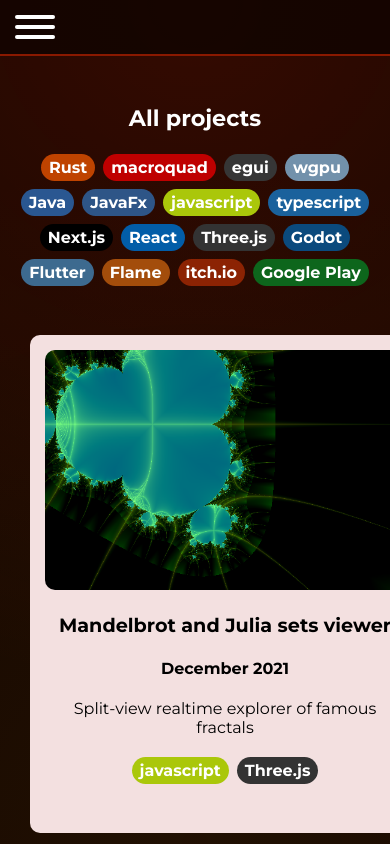
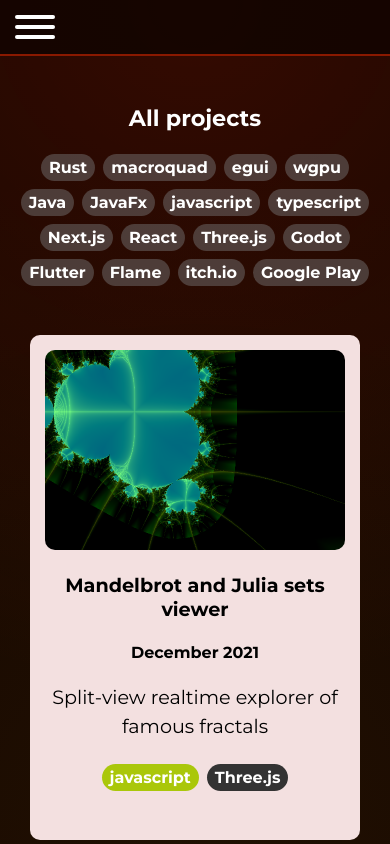
Before and after one commit to gre-v-el/portfolio, a Next.js app: page /projects in a window 390 px wide. Shown: the top 844 px of the page. Built offline with nearby package versions, Linux system fonts and the light colour scheme.

Commit message:
Improved the api for the Tag component, added the project page,

```diff
--- a/app/globals.css
+++ b/app/globals.css
@@ -51,7 +51,7 @@ main {
 	flex-grow: 1;
 }
 
-/* Header sizing */
+/* text sizing */
 h1 {
 	font-size: 4rem;
 }
@@ -61,8 +61,12 @@ h2 {
 h3 {
 	font-size: 1.5rem;
 }
+p {
+	font-size: 1.2rem;
+	line-height: 1.5;
+}
 
-/* Desktop and mobile navbar */
+/* Desktop and mobile navbars */
 #desktop-nav {
 	width: 120px;
 	border-right: 1px solid rgba(var(--primary-rgb), 0.2);
@@ -198,6 +202,8 @@ h3 {
 	font-variation-settings: 'FILL' 1, 'wght' 300, 'GRAD' 0, 'opsz' 48;
 }
 
+
+/* tags */
 .tags {
 	display: flex;
 	flex-wrap: wrap;
@@ -212,8 +218,10 @@ h3 {
 	border-radius: 100px;
 	font-weight: bold;
 	transition: 0.3s;
+	color: #fff;
 }
 
+/* project tiles */
 .projects {
 	display: flex;
 	flex-wrap: wrap;
@@ -244,16 +252,6 @@ h3 {
 	text-decoration: none;
 }
 
-.tag {
-	color: #fff;
-}
-
-@media (max-width: 800px) {
-	.project {
-		width: 100%;
-	}
-}
-
 
 /* responsiveness */
 @media (max-width: 800px) {
@@ -272,6 +270,9 @@ h3 {
 	h3 {
 		font-size: 1.2rem;
 	}
+	.project {
+		width: calc(100% - 60px);
+	}
 }
 @media (min-width: 800px) {
 	#mobile-nav, .mobile-nav-padder {
--- a/app/page.tsx
+++ b/app/page.tsx
@@ -6,7 +6,7 @@ export default function Home() {
 	<div id={styles["main"]}>
 		<div style={{flexGrow: 1}}/>
 
-		<div id="main-row">
+		<div id={styles["main-row"]}>
 			<div style={{flexGrow: 1}}/>
 
 			<div id={styles["main-cell"]}>
--- a/app/projects/page.tsx
+++ b/app/projects/page.tsx
@@ -9,7 +9,7 @@ export default function Projects() {
 	return (
 	<div className={style["main"]}>
 		<h2>All projects</h2>
-		<Tags data={data}/>
+		<Tags tags={data.tags}/>
 		<ProjectTiles data={data}/>
 	</div>
 	);
--- /dev/null
+++ b/app/projects/project/[projectName]/page.module.css
@@ -0,0 +1,50 @@
+.main {
+	padding: 30px;
+}
+
+.title-centerer {
+	text-align: center;
+}
+
+.title {
+	display: inline-block;
+	text-align: left;
+}
+
+.images {
+	display: flex;
+	flex-wrap: wrap;
+	gap: 30px;
+	padding: 0 40px;
+	justify-content: center;
+	align-items: center;
+}
+
+.main p {
+	padding: 0 100px;
+}
+
+.main img {
+	max-width: 40%;
+	height: auto;
+}
+
+@media (max-width: 800px) {
+	.main img {
+		width: 100%;
+		margin: 10px 0;
+	}
+
+	.main p {
+		padding: 0 10px;
+	}
+
+	.images {
+		display: block;
+	}
+
+	.main img {
+		width: 100%;
+		max-width: 100%;
+	}
+}
--- /dev/null
+++ b/app/projects/project/page.tsx
@@ -0,0 +1,5 @@
+import { redirect } from "next/navigation";
+
+export default function Tag() {
+	redirect("/projects");
+}
--- a/app/projects/tag/[tagName]/page.tsx
+++ b/app/projects/tag/[tagName]/page.tsx
@@ -25,7 +25,7 @@ export default function TagName(
 		<div className={style["main"]}>
 			<h2>Projects tagged {params.tagName}</h2>
 
-			<Tags data={data} selected={params.tagName}/>
+			<Tags tags={data.tags} selected={params.tagName}/>
 			<ProjectTiles data={displayedData}/>
 			{displayed.length === 0 && (
 				<h3>no projects found</h3>
--- a/components/ProjectTiles.tsx
+++ b/components/ProjectTiles.tsx
@@ -1,4 +1,5 @@
 import Link from "next/link";
+import Tags from "./Tags";
 
 export default function ProjectTiles(
 	{
@@ -16,15 +17,7 @@ export default function ProjectTiles(
 						<h3>{project.name}</h3>
 						<h4>{project.date}</h4>
 						<p>{project.short_description}</p>
-						<div className="tags">
-							{project.tags.map((tag) => {
-								return (
-									<div className="tag" style={{ backgroundColor: data.tags.find((t) => t.name === tag)?.color }} key={tag}>
-										{tag}
-									</div>
-								);
-							})}
-						</div>
+						<Tags tags={data.tags.filter((t) => project.tags.includes(t.name))} allColored={true} clickable={false}/>
 					</div>
 				</Link>
 			)
--- a/components/Tags.tsx
+++ b/components/Tags.tsx
@@ -2,27 +2,33 @@ import Link from "next/link"
 
 export default function Tags(
 	{
-		data,
+		tags,
 		selected,
+		allColored = false,
+		clickable = true,
 	}: {
-		data: ProjectsData,
+		tags: Tag[],
 		selected?: string,
+		allColored?: boolean,
+		clickable?: boolean,
 	}
 ) {
 	return (
 		<div className="tags">
-			{data.tags.map((tag) => {
-				let col = selected == null || selected === tag.name ? tag.color : "#7777"
+			{tags.map((tag) => {
+				let col = allColored || selected != null && selected === tag.name ? tag.color : "#7777"
 
 				let href = selected === tag.name ? "/projects" : "/projects/tag/" + tag.name;
 
-				return (
+				let visual = (<div className="tag" style={{ backgroundColor: col }}>
+					{tag.name}
+				</div>);
+
+				return clickable ? (
 					<Link href={href} key={tag.name}>
-						<div className="tag" style={{ backgroundColor: col }}>
-							{tag.name}
-						</div>
+						{visual}
 					</Link>
-				)
+				) : visual;
 			})}
 		</div>
 	)
```
Also changed, not shown: app/projects/project/[projectName]/page.tsx (added, +57 -0 lines), 1 other file (tests, documents, lock files or other folders).
